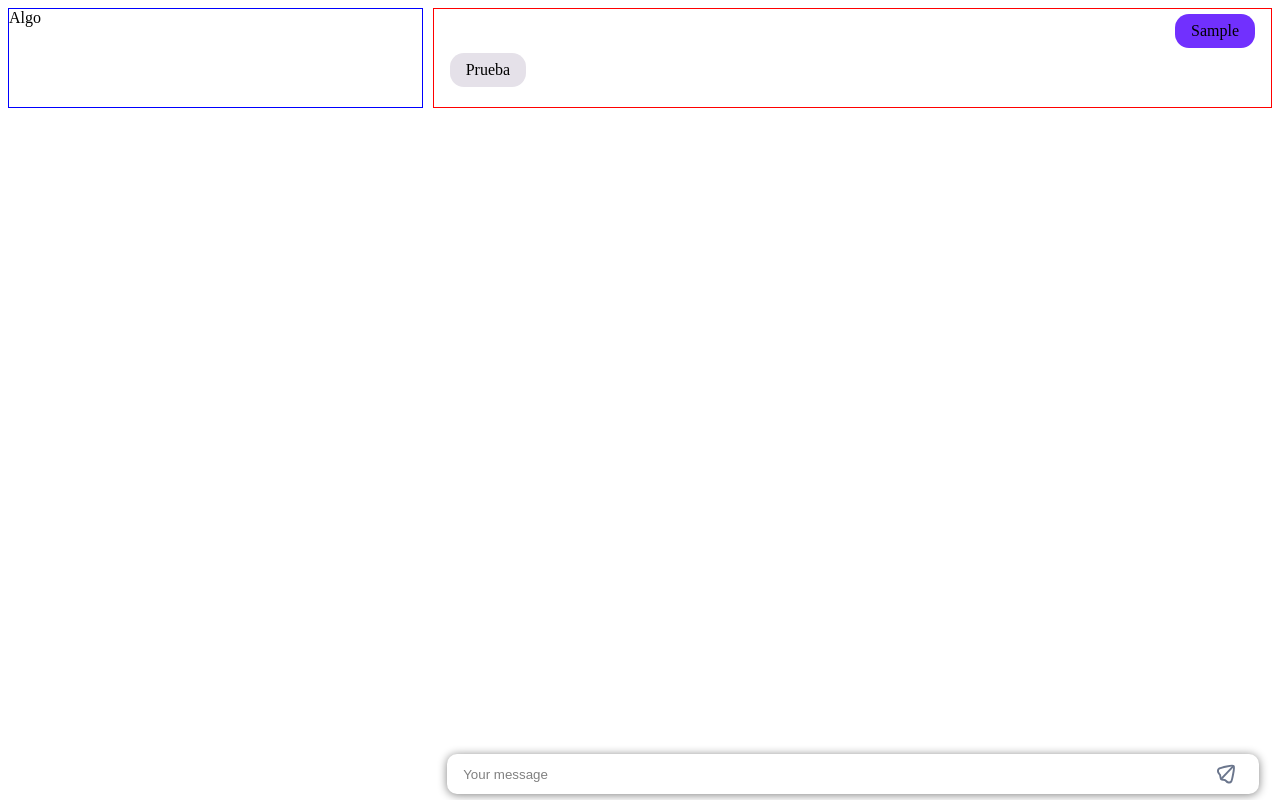
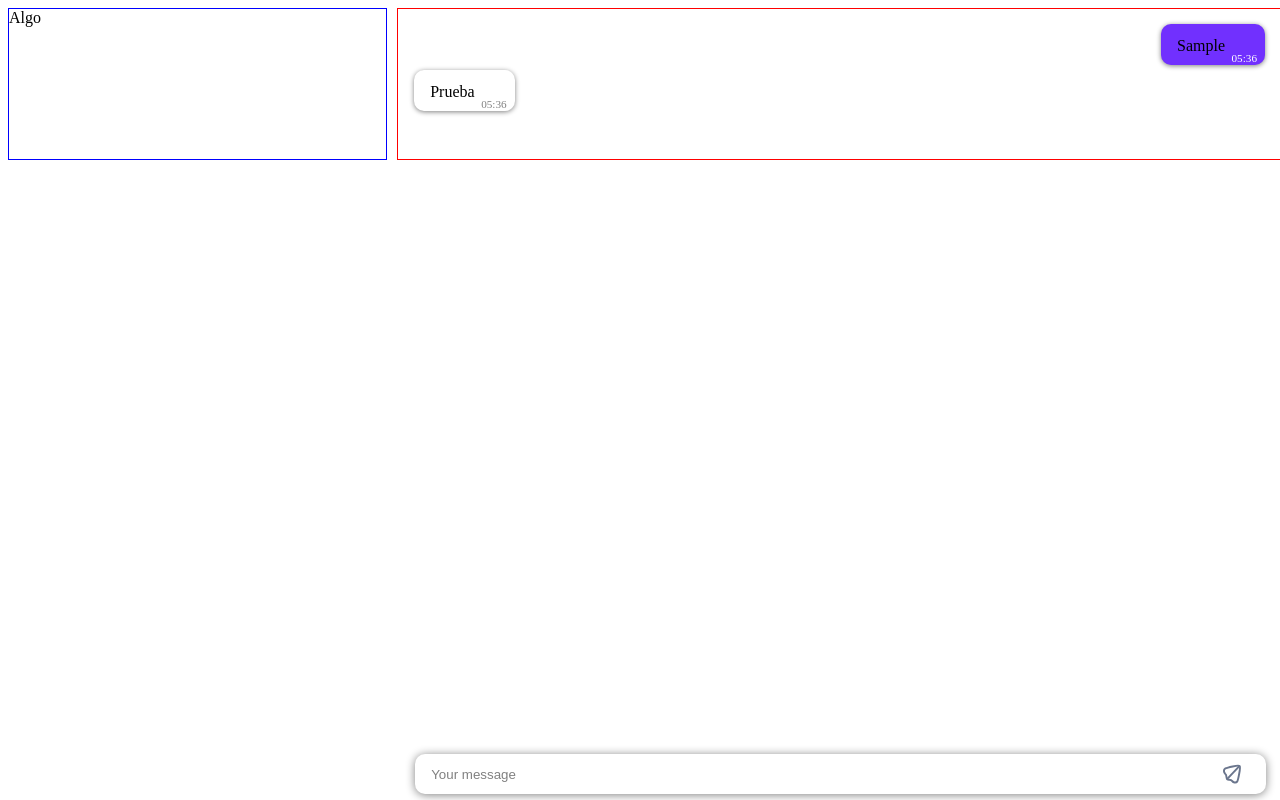
Before and after one commit to Projects-for-beginners/group-chat, a React app: page / in a window 1280 px wide. Both pictures are taken after typing "Sample" into the empty fields and a click on the button 1225 px from the left and 774 px from the top of the page. Built offline with nearby package versions, Linux system fonts and the light colour scheme.

Commit message:
Hora colocada a mensajes, y mensajes perfeccionados

```diff
--- a/src/index.css
+++ b/src/index.css
@@ -1,21 +1,22 @@
 .wrapper {
   display: grid;
-  grid-template-columns: repeat(3, 1fr);
+  grid-template-columns: 30% 70%;
   grid-gap: 10px;
-  grid-auto-rows: minmax(100px, auto);
+  /* grid-auto-rows: minmax(25%, 25%); */
 }
 
 .contacts {
   border: 1px solid blue;
-  grid-column: 1 / 2;
-  grid-row: 1;
+  /* grid-row: 1; */
 }
 
 .chat {
   border: 1px solid red;
   padding: 0 1rem;
-  grid-column: 2 / 4;
-  grid-row: 1;
+  /* grid-row: 1; */
+  display: flex;
+  flex-flow: column;
+  flex-wrap: wrap;
 }
 
 #form {
@@ -23,13 +24,11 @@
   padding: 0.1rem;
   position: fixed;
   bottom: 0;
-  left: 34.5%;
-  right: 1.2%;
+  left: 32%;
+  right: 0.65%;
   display: flex;
   height: 3rem;
-  /* box-sizing: border-box; */
-  /* box-shadow: 0px 1px 10px gray;
-  border-radius: 10px; */
+  z-index: 2;
 }
 
 #input {
@@ -69,38 +68,39 @@
   position: absolute;
 }
 
-/* #form button {
-  background: transparent;
-  border: none;
-  padding: 0 1rem;
-  margin: 0.25rem;
-  border-radius: 20px;
-  outline: none;
-  /* color: #fff;
-  background-color: red ;
-  top: 0;
-  right: 0;
-  bottom: 0;
-  position: absolute;
-} */
-
 #messages {
   list-style-type: none;
   margin: 0;
   padding: 0;
 }
 
+#messages li:nth-child(even) {
+  grid-column: 1/2;
+  background: white;
+  margin: 10px 0;
+}
+
+#messages>li:nth-child(odd) {
+  grid-column: 2/2;
+  background: white;
+  margin: 10px 0;
+}
+
 #messages>li>span {
   display: inline-block;
-  padding: 0.5rem 1rem;
+  padding: 0.8rem 2.5rem 0.65rem 1rem;
   margin-top: 5px;
-  border-radius: 14px;
+  border-radius: 10px;
+  box-shadow: 0px 1px 5px gray;
+  position: relative;
+  z-index: 1;
+  border-radius: 1px solid green;
 }
 
 #messages>li:nth-child(even)>span {
   float: left;
   clear: right;
-  background: #e5e1e9;
+  background: white;
 }
 
 #messages>li:nth-child(odd)>span {
@@ -108,3 +108,23 @@
   clear: left;
   background: #7130FE;
 }
+
+#messages>li:last-child>span {
+  margin-bottom: 3rem;
+}
+
+#messages>li>span>p {
+  position: absolute;
+  right: 0;
+  bottom: 0;
+  font-size: 0.7em;
+  margin: 0% 8px 1% 0%;
+}
+
+#messages>li:nth-child(even)>span>p {
+  color: gray;
+}
+
+#messages>li:nth-child(odd)>span>p {
+  color: white;
+}
--- a/src/index.js
+++ b/src/index.js
@@ -47,7 +47,8 @@ class Chat extends React.Component {
             <div className="wrapper" >
                 <div className="contacts" > Algo </div>
                 <div className="chat" >
-                    <Form parentCallback={this.handleCallback} /> {message}</div>
+                    <Form parentCallback={this.handleCallback} /> {message}
+                </div>
             </div>
         );
     }
@@ -101,9 +102,15 @@ function MessageList(props) {
 }
 
 function Message(props) {
+    //take time
+    var date = new Date();
+    var hours = date.getHours() < 9 ? '0'+ date.getHours() : date.getHours();
+    var minutes = date.getMinutes() < 9 ? '0'+date.getMinutes() : date.getMinutes();
+    const time = hours + ':' + minutes;
+
     return (
         <li >
-            <span > {props.value} </span>
+            <span > {props.value} <p className="Message-Date">{time}</p> </span>
         </li>
     );
 }
```
